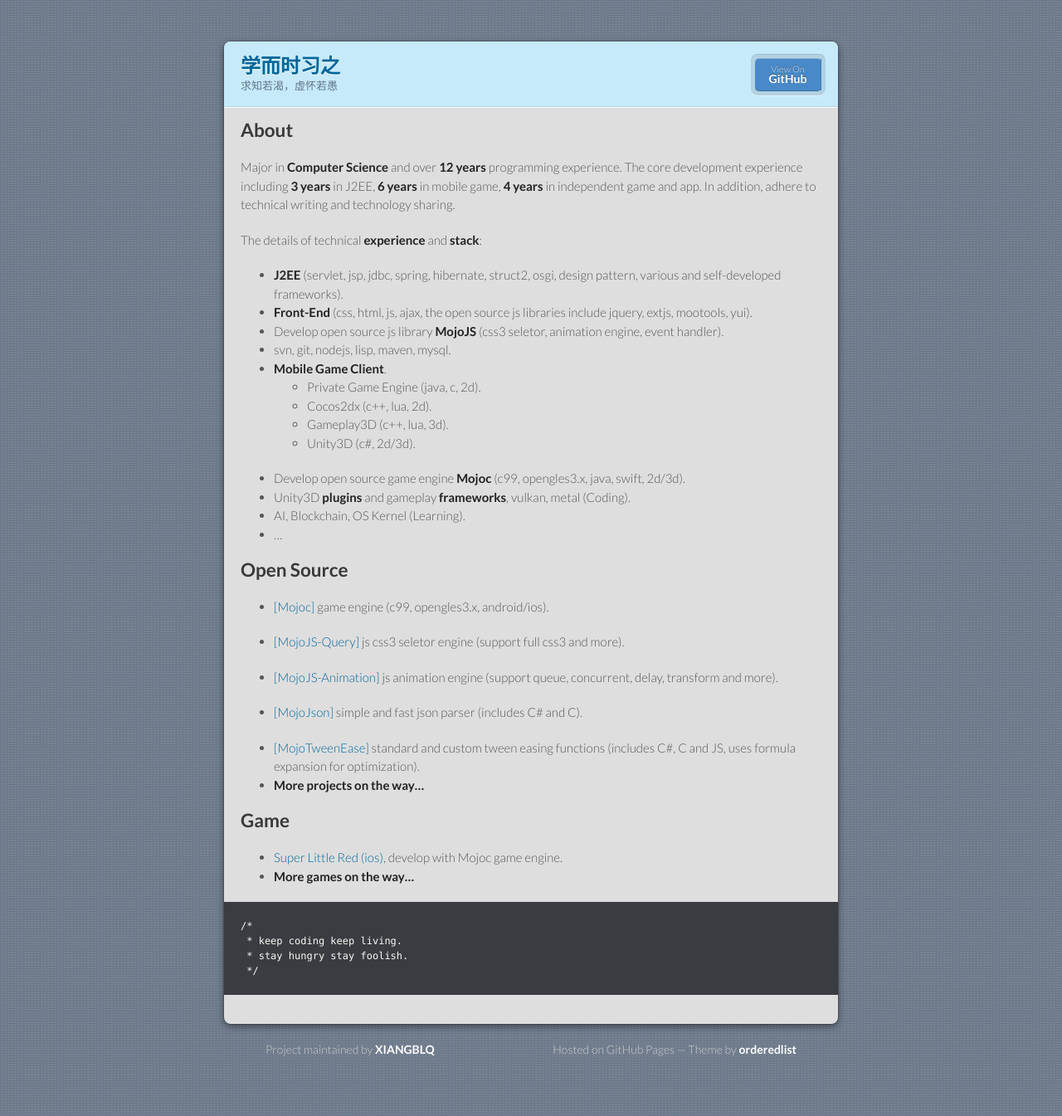
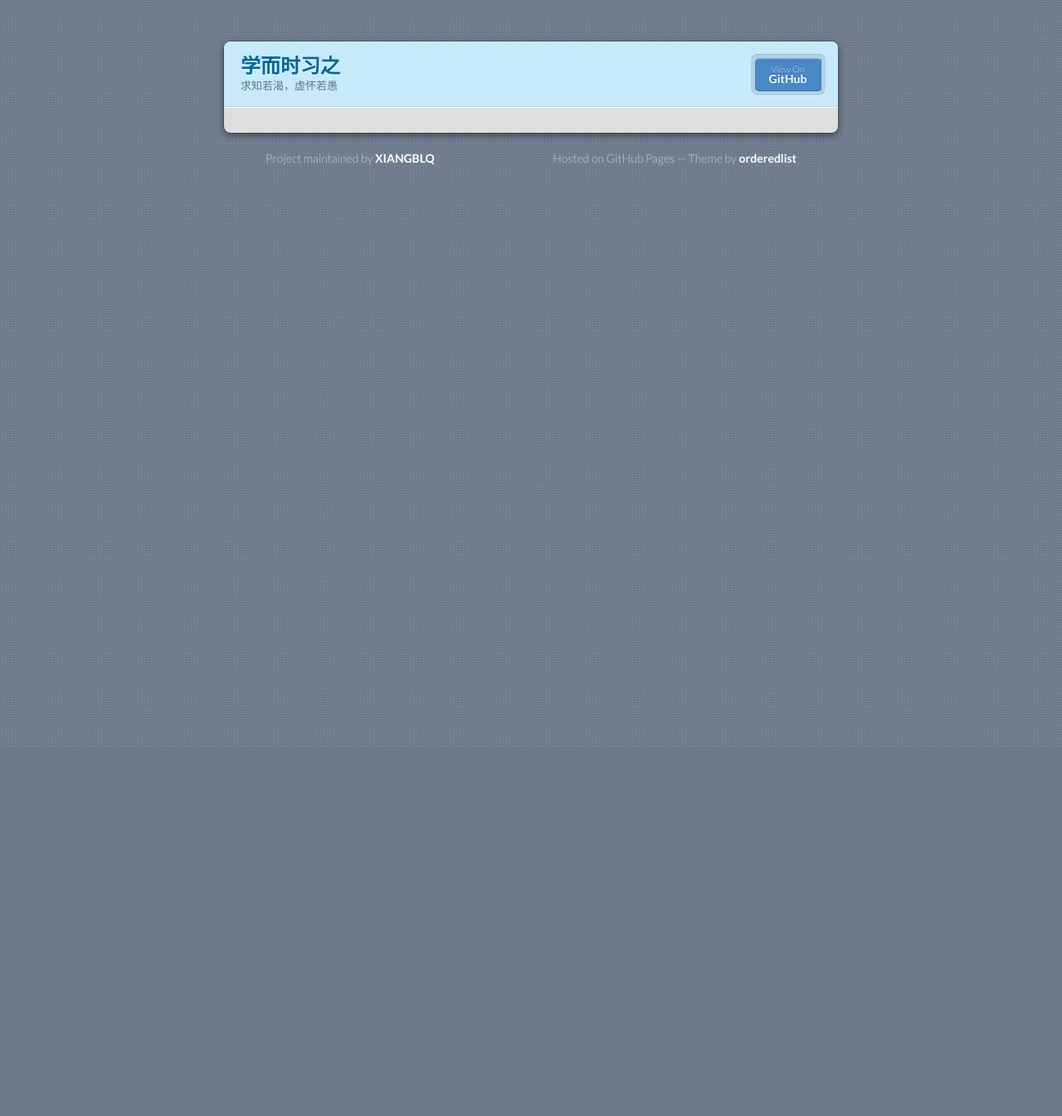
Before and after one commit to XIANGBLQ/wenzhai, a Jekyll site: the page built from pages/xiaoshuo/xiaoshuo.md, in a window 1280 px wide. Shown: the whole page at 83% size. Built offline with Jekyll 4.4.1, drawn with Linux system fonts in a browser that asks for light colours; our own code applies the rules of GitHub Pages for plain Markdown files; after the commit the page ends 900 px from its top, so only the background shows below that.

Commit message:
Update xiaoshuo.md

````diff
--- a/pages/xiaoshuo/xiaoshuo.md
+++ b/pages/xiaoshuo/xiaoshuo.md
@@ -1,48 +1,3 @@
 ---
 layout: default
 ---
-
-## About
-
-Major in **Computer Science** and over **12 years** programming experience. The core development experience including **3 years** in J2EE, **6 years** in mobile game, **4 years** in independent game and app. In addition, adhere to technical writing and technology sharing.
-
-The details of technical **experience** and **stack**:
-
-* **J2EE** (servlet, jsp, jdbc, spring, hibernate, struct2, osgi, design pattern, various and self-developed frameworks).
-* **Front-End** (css, html, js, ajax, the open source js libraries include jquery, extjs, mootools, yui).
-* Develop open source js library **MojoJS** (css3 seletor, animation engine, event handler).
-* svn, git, nodejs, lisp, maven, mysql.
-* **Mobile Game Client**.
-  * Private Game Engine (java, c, 2d).
-  * Cocos2dx (c++, lua, 2d).
-  * Gameplay3D (c++, lua, 3d).
-  * Unity3D (c#, 2d/3d).
-* Develop open source game engine **Mojoc** (c99, opengles3.x, java, swift, 2d/3d).
-* Unity3D **plugins** and gameplay **frameworks**, vulkan, metal (Coding).
-* AI, Blockchain, OS Kernel (Learning).
-* ...
-
-## Open Source
-
-* [[Mojoc]](https://github.com/scottcgi/Mojoc) game engine (c99, opengles3.x, android/ios).
-
-* [[MojoJS-Query]](https://github.com/scottcgi/MojoJS-Query) js css3 seletor engine (support full css3 and more).
-
-* [[MojoJS-Animation]](https://github.com/scottcgi/MojoJS-Animation) js animation engine (support queue, concurrent, delay, transform and more).
-
-* [[MojoJson]](https://github.com/scottcgi/MojoJson) simple and fast json parser (includes C# and C).
-
-* [[MojoTweenEase]](https://github.com/scottcgi/MojoTweenEase) standard and custom tween easing functions (includes C#, C and JS, uses formula expansion for optimization).
-* **More projects on the way...**
-
-## Game
-
-* [Super Little Red (ios)](https://itunes.apple.com/cn/app/id1242353775), develop with Mojoc game engine.
-* **More games on the way...**
-
-```
-/*
- * keep coding keep living.
- * stay hungry stay foolish.
- */
-```
````
